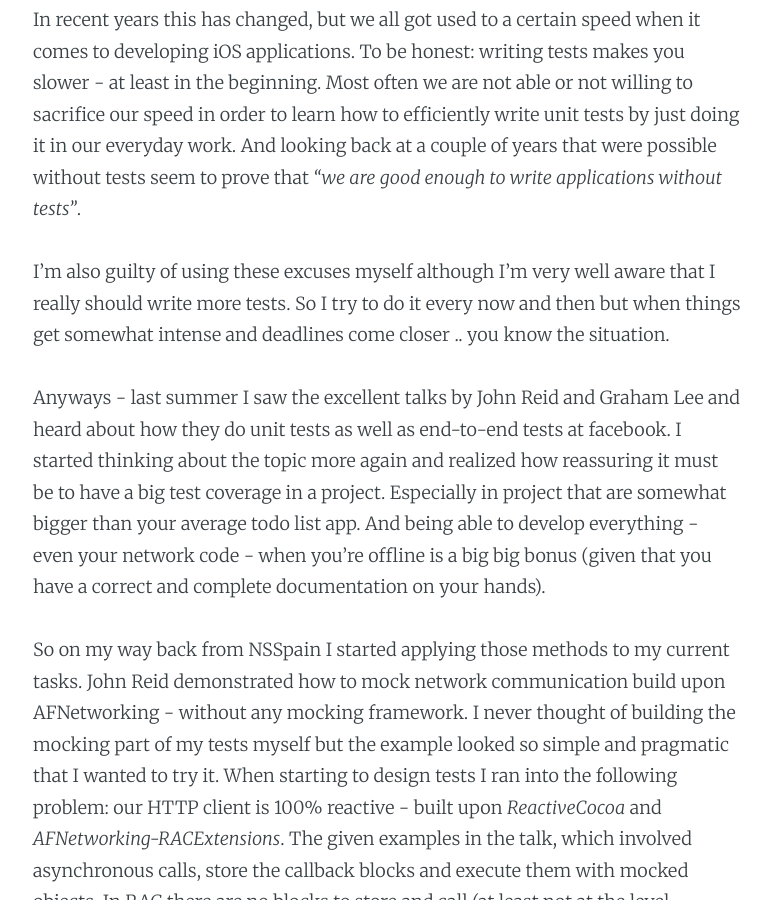
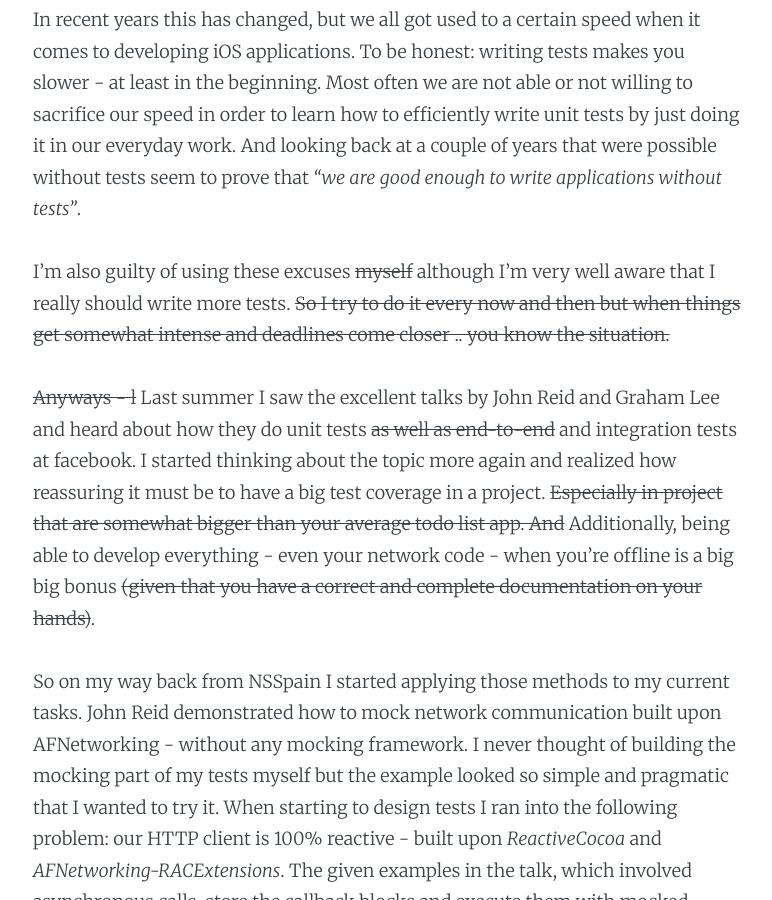
Before and after one commit to Ben-G/floriankrueger.github.io, a Jekyll site: the page built from _posts/2015-03-10-testing-reactive-clients.md, in a window 1280 px wide and 900 px high, scrolled down 870 px. Shown: the whole window, without its empty margins (252-1024 px from the left). Built offline with Jekyll 4.4.1, drawn with Linux system fonts in a browser that asks for light colours; Markdown is read by kramdown in place of the engine named in the settings; some of the changed text lies outside the part shown.

Commit message:
Update 2015-03-10-testing-reactive-clients.md

````diff
--- a/_posts/2015-03-10-testing-reactive-clients.md
+++ b/_posts/2015-03-10-testing-reactive-clients.md
@@ -17,17 +17,17 @@
 
 In recent years this has changed, but we all got used to a certain speed when it comes to developing iOS applications. To be honest: writing tests makes you slower - at least in the beginning. Most often we are not able or not willing to sacrifice our speed in order to learn how to efficiently write unit tests by just doing it in our everyday work. And looking back at a couple of years that were possible without tests seem to prove that *"we are good enough to write applications without tests"*.
 
-I'm also guilty of using these excuses myself although I'm very well aware that I really should write more tests. So I try to do it every now and then but when things get somewhat intense and deadlines come closer .. you know the situation.
+I'm also guilty of using these excuses ~~myself~~ although I'm very well aware that I really should write more tests. ~~So I try to do it every now and then but when things get somewhat intense and deadlines come closer .. you know the situation.~~
 
-Anyways - last summer I saw the excellent talks by John Reid and Graham Lee and heard about how they do unit tests as well as end-to-end tests at facebook. I started thinking about the topic more again and realized how reassuring it must be to have a big test coverage in a project. Especially in project that are somewhat bigger than your average todo list app. And being able to develop everything - even your network code - when you're offline is a big big bonus (given that you have a correct and complete documentation on your hands).
+~~Anyways - l~~ Last summer I saw the excellent talks by John Reid and Graham Lee and heard about how they do unit tests ~~as well as end-to-end~~ and integration tests at facebook. I started thinking about the topic more again and realized how reassuring it must be to have a big test coverage in a project. ~~Especially in project that are somewhat bigger than your average todo list app. And~~ Additionally, being able to develop everything - even your network code - when you're offline is a big big bonus ~~(given that you have a correct and complete documentation on your hands)~~.
 
-So on my way back from NSSpain I started applying those methods to my current tasks. John Reid demonstrated how to mock network communication build upon AFNetworking - without any mocking framework. I never thought of building the mocking part of my tests myself but the example looked so simple and pragmatic that I wanted to try it. When starting to design tests I ran into the following problem: our HTTP client is 100% reactive - built upon *ReactiveCocoa* and *AFNetworking-RACExtensions*. The given examples in the talk, which involved asynchronous calls, store the callback blocks and execute them with mocked objects. In RAC there are no blocks to store and call (at least not at the level relevant to the tests), so I needed to work around this. The solution isn't too complex but it took me a while to figure out how to do it efficiently and without too much boilerplate code so here's what I did.
+So on my way back from NSSpain I started applying those methods to my current tasks. John Reid demonstrated how to mock network communication built upon AFNetworking - without any mocking framework. I never thought of building the mocking part of my tests myself but the example looked so simple and pragmatic that I wanted to try it. When starting to design tests I ran into the following problem: our HTTP client is 100% reactive - built upon *ReactiveCocoa* and *AFNetworking-RACExtensions*. The given examples in the talk, which involved asynchronous calls, store the callback blocks and execute them with mocked objects. In RAC there are no blocks to store and call (at least not at the level relevant to the tests), so I needed to work around this. The solution isn't too complex but it took me a while to figure out how to do it efficiently and without too much boilerplate code so here's what I did.
 
 I don't claim that this is *the* solution. It's just what I came up with so use it on your own risk and send me any feedback you have, good or bad.
 
 ## Faking the HTTP Client
 
-The key of the unit testing method John demonstrated is faking the HTTP connection at the point where the client returns the parsed JSON to the caller. The client under consideration calls the `- (RACSignal *)rac_GET:(NSString *)path parameters:(NSDictionary *)parameters` method from *AFNetworking-RACExtensions* Pod. I was lucky as these calls were already encapsulated.
+The key of the unit testing method John demonstrated is faking the HTTP connection at the point where the client returns the parsed JSON to the caller. The client under consideration calls the `- (RACSignal *)rac_GET:(NSString *)path parameters:(NSDictionary *)parameters` method from *AFNetworking-RACExtensions* Pod. I was lucky, as these calls were already encapsulated.
 
 ```objective-c
 #pragma mark - HTTP Methods
````
Also changed, not shown: other parts of _posts/2015-03-10-testing-reactive-clients.md (+6 -6 lines).
